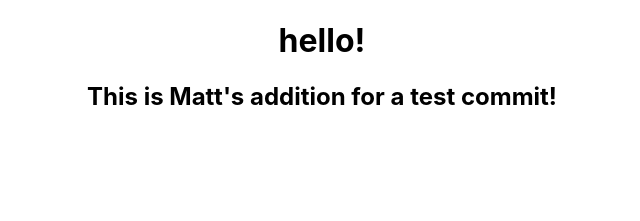
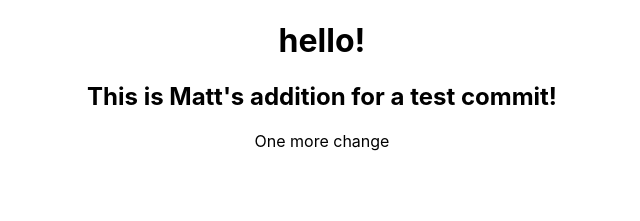
Before and after one commit to Hack-Weekly/tangerine-moose-todo-app, a React (Create React App) app in the folder client/: page / in a window 1280 px wide. Shown: the top 221 px of the page, without its empty margins (318-958 px from the left). Built offline with nearby package versions, Linux system fonts and the light colour scheme.

Commit message:
testing out my second commit

```diff
--- a/client/src/App.js
+++ b/client/src/App.js
@@ -5,6 +5,7 @@ function App() {
     <div className="App">
       <h1>hello!</h1>
       <h2>This is Matt's addition for a test commit!</h2>
+      <p>One more change</p>
     </div>
   );
 }
```
